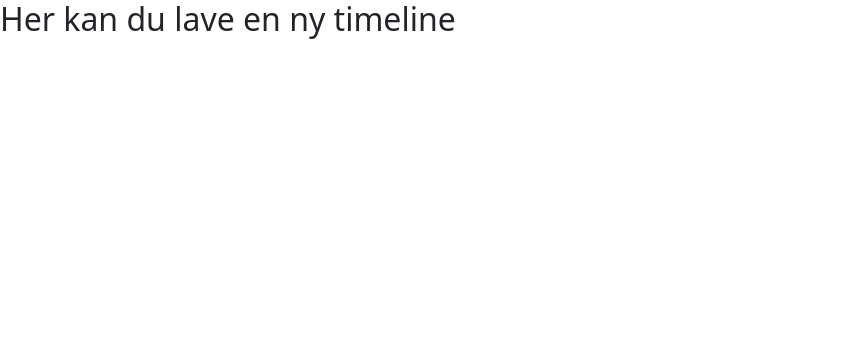
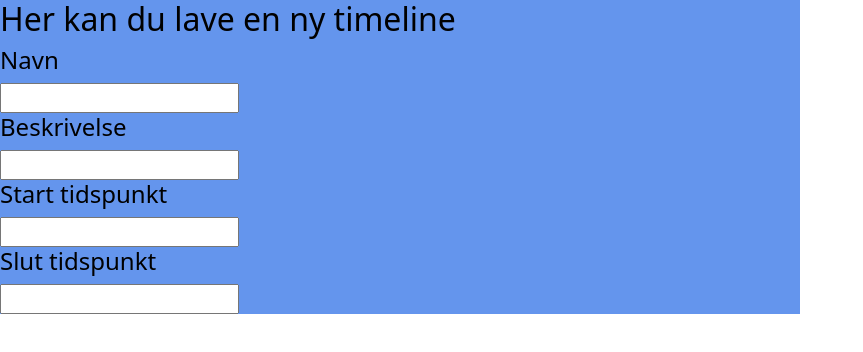
Before and after one commit to tbm-2303/ca5_front, a React (Create React App) app: page /createtimeline in a window 1280 px wide. Shown: the top 352 px of the page, without its empty margins (0-863 px from the left). Built offline with nearby package versions, Linux system fonts and the light colour scheme.

Commit message:
create timeline only style

```diff
--- a/src/components/CreateTimeline.jsx
+++ b/src/components/CreateTimeline.jsx
@@ -1,11 +1,50 @@
 import React from "react";
+import {timelineCreate} from "../settings";
+//husk tilbage knapper
+const CreateTimeline = () => {
 
-const CreateTimeline = ({props}) => {
+    const createTimelineURL = async (timeline) => {
+        const res = await fetch(timelineCreate, {
+            method: "POST",
+            headers:{
+                "Content-type": "application/json",
+            },
+            body: JSON.stringify(timeline)
+        });
+    }
+
+    function createTimeline(){
+        const name = document.getElementById("timelineName").value;
+        const description = document.getElementById("timelineDes").value;
+        const startDate = document.getElementById("timelineStart").value;
+        const endDate = document.getElementById("timelineEnd").value;
+
+        const timeline ={
+            "timelineName" : name,
+            "timelineDes": description,
+            "timelineStart" : startDate,
+            "timelineEnd": endDate
+        }
+        console.log(JSON.stringify(timeline));
+    }
     return (
         <div className="tableTimeline">
             <h2>Her kan du lave en ny timeline</h2>
+            <h4>Navn</h4>
+            <input type="text" id="timelineName"/>
+            <br/>
+            <h4>Beskrivelse</h4>
+            <input type="text" id="timelineDes"/>
+            <br/>
+            <h4>Start tidspunkt</h4>
+            <input type="text" id="timelineStart"/>
+            <br/>
+            <h4>Slut tidspunkt</h4>
+            <input type="text" id="timelineEnd"/>
+            <br/>
         </div>
     );
 }
 
+
 export default CreateTimeline;
--- a/src/components/NavBar.jsx
+++ b/src/components/NavBar.jsx
@@ -1,6 +1,6 @@
 import React from "react";
 import {Link} from "react-router-dom";
-import "src/css/style.css";
+
 export const NavBar = () =>{
     return(
         <div>
--- a/src/css/style.css
+++ b/src/css/style.css
@@ -53,11 +53,12 @@ body {
     color:black;
 }
 
-tableTimeline{
+.tableTimeline{
     background-color: cornflowerblue;
     color: black;
     border-color: rgba(37, 37, 238, 0.51);
-    border-width: 5px ;
+    border-width: 10px;
+    overflow: hidden;
 }
 
 tableAllTimelines{
```
